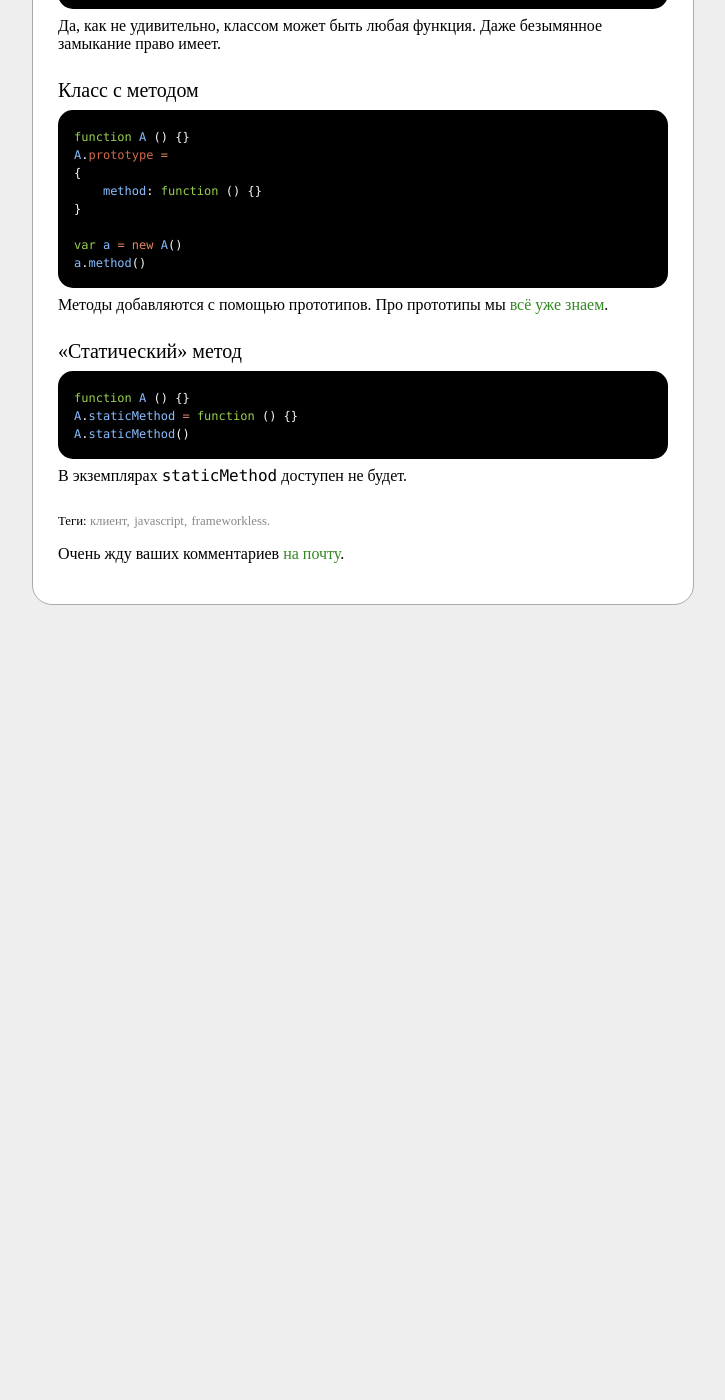
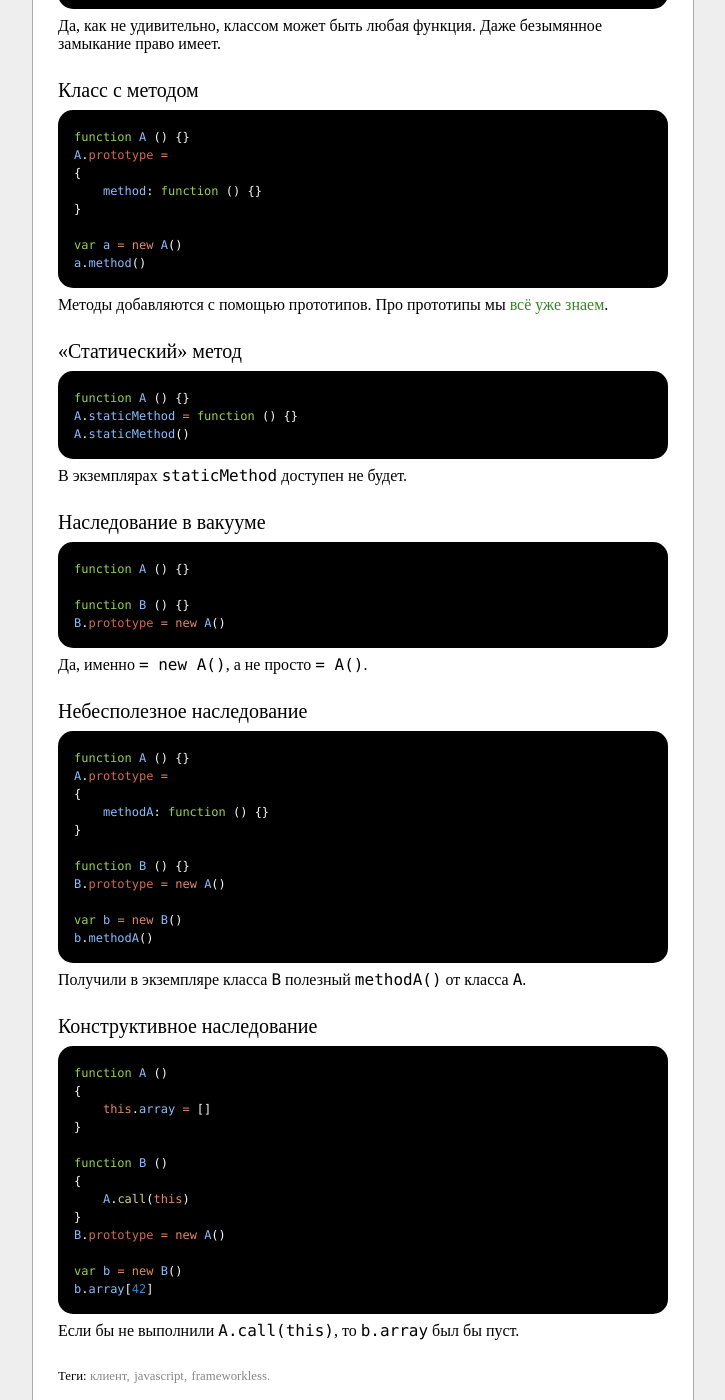
Before and after one commit to kung-fu-tzu/leonov.github.io, a Jekyll site: the page built from _posts/2011-04-06-native-javascript-inheritance.html, in a window 1280 px wide and 1400 px high, scrolled down 515 px. Shown: the whole window, without its empty margins (277-1002 px from the left). Built offline with Jekyll 4.4.1, drawn with Linux system fonts in a browser that asks for light colours; before the commit the page ends 1145 px from its top, so only the background shows below that.

Commit message:
plain inheritance

```diff
--- a/_posts/2011-04-06-native-javascript-inheritance.html
+++ b/_posts/2011-04-06-native-javascript-inheritance.html
@@ -58,3 +58,58 @@ A.staticMethod()
 
 <p>В экземплярах <code>staticMethod</code> доступен не будет.</p>
 </section>
+
+
+<section>
+<h>Наследование в вакууме</h>
+<pre><code class="javascript">
+function A () {}
+
+function B () {}
+B.prototype = new A()
+</code></pre>
+
+<p>Да, именно <code>= new A()</code>, а не просто <code>= A()</code>.</p>
+</section>
+
+
+<section>
+<h>Небесполезное наследование</h>
+<pre><code class="javascript">
+function A () {}
+A.prototype =
+{
+	methodA: function () {}
+}
+
+function B () {}
+B.prototype = new A()
+
+var b = new B()
+b.methodA()
+</code></pre>
+
+<p>Получили в экземпляре класса <code>B</code> полезный <code>methodA()</code> от класса <code>A</code>.</p>
+</section>
+
+
+<section>
+<h>Конструктивное наследование</h>
+<pre><code class="javascript">
+function A ()
+{
+	this.array = []
+}
+
+function B ()
+{
+	A.call(this)
+}
+B.prototype = new A()
+
+var b = new B()
+b.array[42]
+</code></pre>
+
+<p>Если бы не выполнили <code>A.call(this)</code>, то <code>b.array</code> был бы пуст.</p>
+</section>
```
